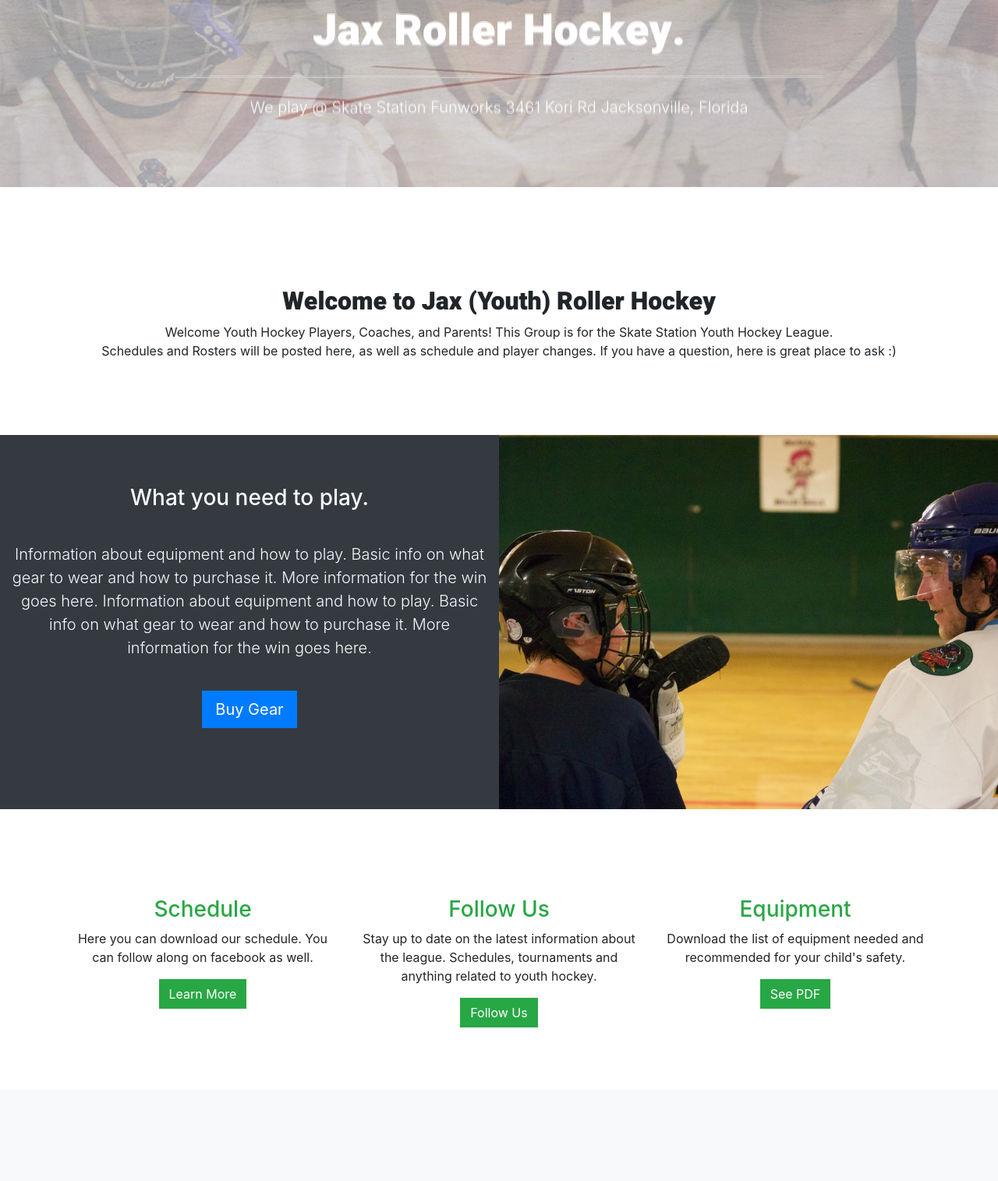
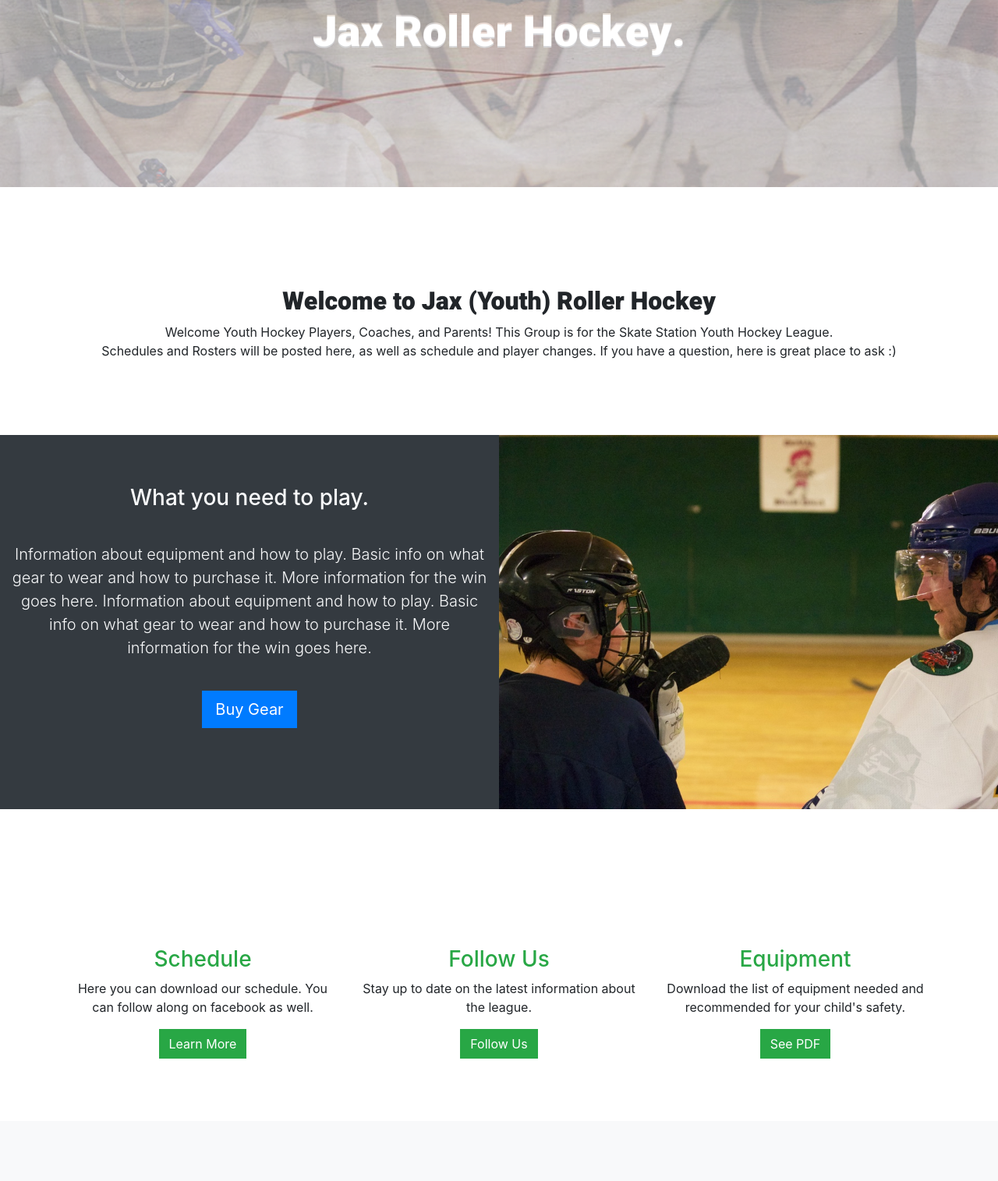
Before and after one commit to BracketNerd101/Roller_hockey_jax, a website: page youth_hockey.html in a window 1280 px wide. Shown: the part 676-2191 px from the top of the page at 78% size. Drawn offline with nearby package versions, Linux system fonts and the light colour scheme.

Commit message:
last main styles

```diff
--- a/youth_hockey.html
+++ b/youth_hockey.html
@@ -52,9 +52,8 @@
             <div class="container">
               <div class="jumbotron carousel-caption">
                   <h1 class="display-4 items_carusel banner_carusel_style">Jax Roller Hockey.</h1>
-                  <hr class="my-4 bg-light">
-                  <p class="lead">We play @ Skate Station Funworks 3461 Kori Rd
-                     Jacksonville, Florida</p>
+                  <!-- <p class="lead">We play @ Skate Station Funworks 3461 Kori Rd
+                     Jacksonville, Florida</p> -->
                 </div>
             </div>
           </div>
@@ -63,21 +62,19 @@
             <div class="container">
               <div class="jumbotron carousel-caption">
                   <h1 class="display-4 items_carusel banner_carusel_style">Jax Roller Hockey.</h1>
-                  <hr class="my-4 bg-light">
-                  <p class="lead">We play @ Skate Station Funworks 3461 Kori Rd
-                     Jacksonville, Florida</p>
+                  <!-- <p class="lead">We play @ Skate Station Funworks 3461 Kori Rd
+                     Jacksonville, Florida</p> -->
 
                 </div>
             </div>
           </div>
           <div class="carousel-item">
-            <img class="d-block w-100" src="img/champs.jpg" alt="Third slide">
+            <img class="d-block w-100" src="img/team_ormand.jpg" alt="Third slide">
             <div class="container">
               <div class="jumbotron carousel-caption">
                   <h1 class="display-4 items_carusel banner_carusel_style">Jax Roller Hockey.</h1>
-                  <hr class="my-4 bg-light">
-                  <p class="lead">We play @ Skate Station Funworks 3461 Kori Rd
-                     Jacksonville, Florida</p>
+                  <!-- <p class="lead">We play @ Skate Station Funworks 3461 Kori Rd
+                     Jacksonville, Florida</p> -->
 
                 </div>
             </div>
@@ -128,19 +125,19 @@
       </div>
     <div class="container section_padding_style">
       <div class="row">
-        <div class="col-lg-4 col-md-4 col-sm-12 text-center">
+        <div class="col-lg-4 col-md-4 col-sm-12 text-center section_helper_padding_2">
           <!-- <img src="img/hockey_fam.jpg" alt="..." class="img-thumbnail"> -->
           <h3 class="section_helper_padding text-success">Schedule</h3>
           <p>Here you can download our schedule. You can follow along on facebook as well.</p>
           <a class="btn btn-success custom_btn_style" href="" role="button">Learn More </a>
         </div>
-        <div class="col-lg-4 col-md-4 col-sm-12 text-center">
+        <div class="col-lg-4 col-md-4 col-sm-12 text-center section_helper_padding_2">
         <!-- <img src="img/hockey_fam.jpg" alt="..." class="img-thumbnail"> -->
           <h3 class="section_helper_padding text-success">Follow Us</h3>
-          <p>Stay up to date on the latest information about the league. Schedules, tournaments and anything related to youth hockey.</p>
+          <p>Stay up to date on the latest information about the league.</p>
           <a class="btn btn-success custom_btn_style" href="https://www.facebook.com/groups/1131000800260674/photos/" role="button">Follow Us </a>
         </div>
-        <div class="col-lg-4 col-md-4 col-sm-12 text-center">
+        <div class="col-lg-4 col-md-4 col-sm-12 text-center section_helper_padding_2">
         <!-- <img src="img/hockey_fam.jpg" alt="..." class="img-thumbnail"> -->
           <h3 class="section_helper_padding text-success">Equipment</h3>
           <p>Download the list of equipment needed and recommended for your child's safety.</p>
@@ -178,7 +175,7 @@
           </div>
         <div class="col-lg-6 col-md-6 col-sm-12 roller_img">
           <figure class="figure">
-           <img src="img/hockey_fam.jpg" class="figure-img img-fluid rounded" alt="A generic square placeholder image with rounded corners in a figure.">
+           <img src="img/team_1.jpg" class="figure-img img-fluid rounded" alt="A generic square placeholder image with rounded corners in a figure.">
          </figure>
         </div>
       </div>
```
